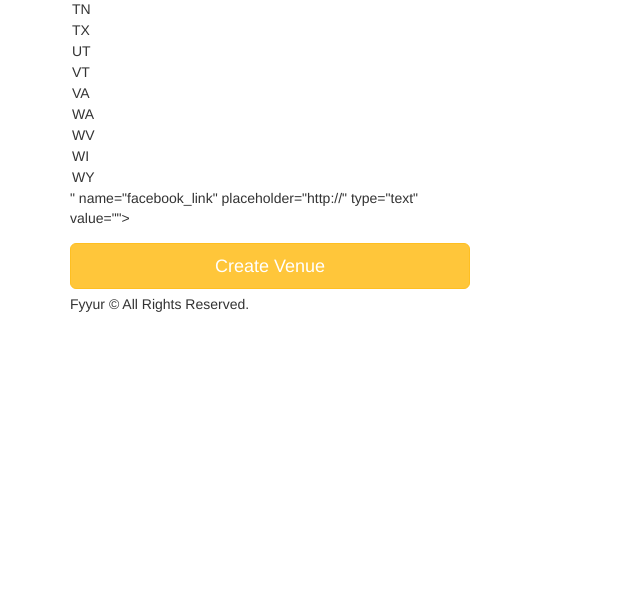
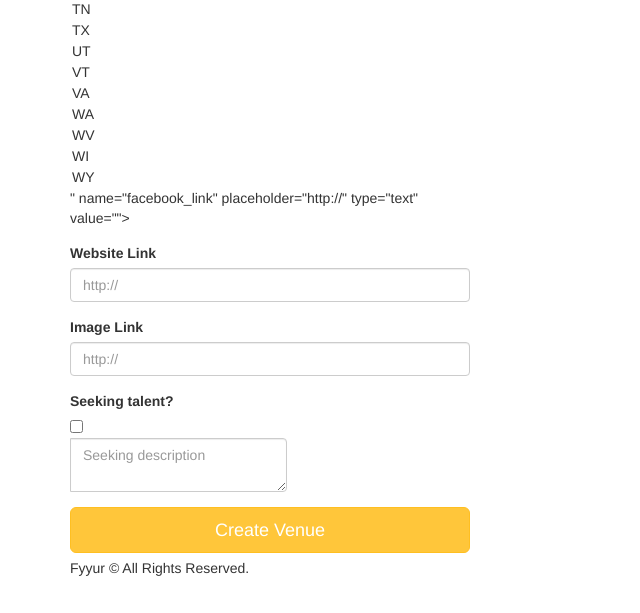
Before and after one commit to djamelall22/fyyur, a Flask app: page /venues/create in a window 1280 px wide. Shown: the part 1887-2500 px from the top of the page, without its empty margins (0-640 px from the left). Before the commit the page ends 2199 px from the top, so only its background shows below. Run offline with Flask 2, Linux system fonts and the light colour scheme; some libraries are stand-ins or nearby versions.

Commit message:
added create venue endpoint

```diff
--- a/starter_code/app.py
+++ b/starter_code/app.py
@@ -31,8 +31,6 @@
 #----------------------------------------------------------------------------#
 # Models.
 #----------------------------------------------------------------------------#
-
-
 class Venue(db.Model):
     __tablename__ = 'Venue'
 
@@ -177,7 +175,6 @@
 #  Create Venue
 #  ----------------------------------------------------------------
 
-
 @app.route('/venues/create', methods=['GET'])
 def create_venue_form():
   form = VenueForm()
@@ -186,15 +183,34 @@
 
 @app.route('/venues/create', methods=['POST'])
 def create_venue_submission():
-  # TODO: insert form data as a new Venue record in the db, instead
-  # TODO: modify data to be the data object returned from db insertion
+  try:
+    form = VenueForm()
+    venue = Venue(
+      name=form.name.data,
+      city=form.city.data,
+      state=form.state.data,
+      address=form.address.data,
+      phone=form.phone.data,
+      genres=form.genres.data,
+      facebook_link=form.facebook_link.data,
+      website=form.website.data,
+      image_link=form.image_link.data,
+      seeking_talent=form.seeking_talent.data,
+      seeking_description=form.seeking_description.data,
+    )
+    db.session.add(venue)
+    db.session.commit()
+    # on successful db insert, flash success
+    flash('Venue ' + venue.name + ' was successfully listed!')
+    return render_template('pages/home.html')
+  except Exception as e:
+    print(f'Error ==> {e}')
+    flash('An error occurred. Venue ' + request.form['name'] + ' could not be listed.')
+    db.session.rollback()
+    return render_template('pages/home.html')
+  finally:
+    db.session.close()
 
-  # on successful db insert, flash success
-  flash('Venue ' + request.form['name'] + ' was successfully listed!')
-  # TODO: on unsuccessful db insert, flash an error instead.
-  # e.g., flash('An error occurred. Venue ' + data.name + ' could not be listed.')
-  # see: http://flask.pocoo.org/docs/1.0/patterns/flashing/
-  return render_template('pages/home.html')
 
 
 @app.route('/venues/<venue_id>', methods=['DELETE'])
--- a/starter_code/forms.py
+++ b/starter_code/forms.py
@@ -1,7 +1,9 @@
 from datetime import datetime
 from flask_wtf import Form
-from wtforms import StringField, SelectField, SelectMultipleField, DateTimeField
+from wtforms import StringField, SelectField, SelectMultipleField, DateTimeField, BooleanField
+from wtforms.widgets import TextArea
 from wtforms.validators import DataRequired, AnyOf, URL
+
 
 class ShowForm(Form):
     artist_id = StringField(
@@ -13,8 +15,9 @@
     start_time = DateTimeField(
         'start_time',
         validators=[DataRequired()],
-        default= datetime.today()
+        default=datetime.today()
     )
+
 
 class VenueForm(Form):
     name = StringField(
@@ -116,6 +119,19 @@
     facebook_link = StringField(
         'facebook_link', validators=[URL()]
     )
+    website = StringField(
+        'website', validators=[URL()]
+    )
+    facebook_link = StringField(
+        'facebook_link', validators=[URL()]
+    )
+    seeking_talent = BooleanField(
+        'seeking_talent',
+    )
+    seeking_description = StringField(
+        'seeking_description', widget=TextArea()
+    )
+
 
 class ArtistForm(Form):
     name = StringField(
--- a/starter_code/templates/forms/new_venue.html
+++ b/starter_code/templates/forms/new_venue.html
@@ -1,9 +1,13 @@
-{% extends 'layouts/main.html' %}
-{% block title %}New Venue{% endblock %}
-{% block content %}
+{% extends 'layouts/main.html' %} {% block title %}New Venue{% endblock %} {%
+block content %}
 <div class="form-wrapper">
   <form method="post" class="form">
-      <h3 class="form-heading">List a new venue <a href="{{ url_for('index') }}" title="Back to homepage"><i class="fa fa-home pull-right"></i></a></h3>
+    <h3 class="form-heading">
+      List a new venue
+      <a href="{{ url_for('index') }}" title="Back to homepage"
+        ><i class="fa fa-home pull-right"></i
+      ></a>
+    </h3>
     <div class="form-group">
       <label for="name">Name</label>
       {{ form.name(class_ = 'form-control', autofocus = true) }}
@@ -12,10 +16,12 @@
       <label>City & State</label>
       <div class="form-inline">
         <div class="form-group">
-              {{ form.city(class_ = 'form-control', placeholder='City', autofocus = true) }}
+          {{ form.city(class_ = 'form-control', placeholder='City', autofocus =
+          true) }}
         </div>
         <div class="form-group">
-              {{ form.state(class_ = 'form-control', placeholder='State', autofocus = true) }}
+          {{ form.state(class_ = 'form-control', placeholder='State', autofocus
+          = true) }}
         </div>
       </div>
     </div>
@@ -25,18 +31,44 @@
     </div>
     <div class="form-group">
       <label for="phone">Phone</label>
-          {{ form.phone(class_ = 'form-control', placeholder='xxx-xxx-xxxx', autofocus = true) }}
+      {{ form.phone(class_ = 'form-control', placeholder='xxx-xxx-xxxx',
+      autofocus = true) }}
     </div>
     <div class="form-group">
       <label for="genres">Genres</label>
       <small>Ctrl+Click to select multiple</small>
-        {{ form.genres(class_ = 'form-control', placeholder='Genres, separated by commas', id=form.state, autofocus = true) }}
+      {{ form.genres(class_ = 'form-control', placeholder='Genres, separated by
+      commas', id=form.state, autofocus = true) }}
     </div>
     <div class="form-group">
       <label for="genres">Facebook Link</label>
-          {{ form.facebook_link(class_ = 'form-control', placeholder='http://', id=form.state, autofocus = true) }}
+      {{ form.facebook_link(class_ = 'form-control', placeholder='http://',
+      id=form.state, autofocus = true) }}
     </div>
-      <input type="submit" value="Create Venue" class="btn btn-primary btn-lg btn-block">
+    <div class="form-group">
+      <label for="website">Website Link</label>
+      {{ form.website(class_ = 'form-control', placeholder='http://',
+      id='website', autofocus = true, type="url") }}
+    </div>
+    <div class="form-group">
+      <label for="image_link">Image Link</label>
+      {{ form.image_link(class_ = 'form-control', placeholder='http://',
+      id='image_link', autofocus = true, type="url") }}
+    </div>
+    <div class="form-group">
+      <label for="seeking_description">Seeking talent?</label>
+      <div class="input-group">
+        {{ form.seeking_talent(id='seeking_talent', autofocus = true) }} {{
+        form.seeking_description(class_ = 'form-control',
+        id='seeking_description', placeholder='Seeking description', autofocus =
+        true) }}
+      </div>
+    </div>
+    <input
+      type="submit"
+      value="Create Venue"
+      class="btn btn-primary btn-lg btn-block"
+    />
   </form>
 </div>
 {% endblock %}
```
Lines whose indentation alone changed are shown as unchanged.
